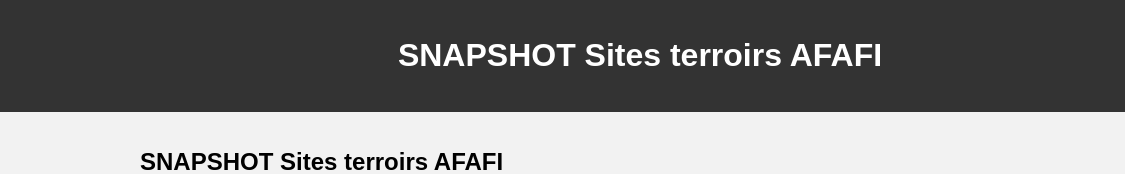
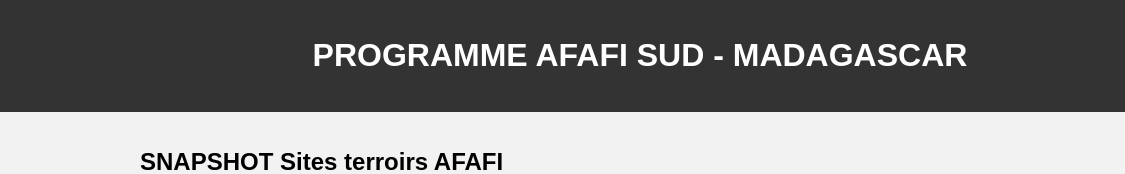
Before and after one commit to Acfmg1/afafisud.gitub.acf, a plain HTML site: page index.html in a window 1280 px wide. Shown: the top 174 px of the page, 0-1125 px from the left. Drawn offline with Linux system fonts and the light colour scheme.

Commit message:
Update index.html

```diff
--- a/index.html
+++ b/index.html
@@ -4,7 +4,7 @@
 <head>
     <meta charset="UTF-8">
     <meta name="viewport" content="width=device-width, initial-scale=1.0">
-    <title>Page HTML site terroirs</title>
+    <title>Page site terroirs AFAFI SUD</title>
 
     <style>
         body {
@@ -81,7 +81,7 @@
 <body>
 
     <header>
-        <h1>SNAPSHOT Sites terroirs AFAFI</h1>
+        <h1>PROGRAMME AFAFI SUD - MADAGASCAR</h1>
     </header>
 
     <main>
```
